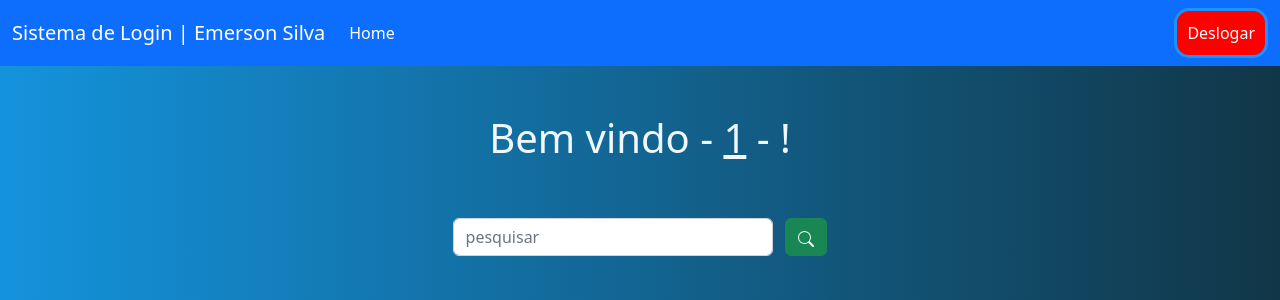
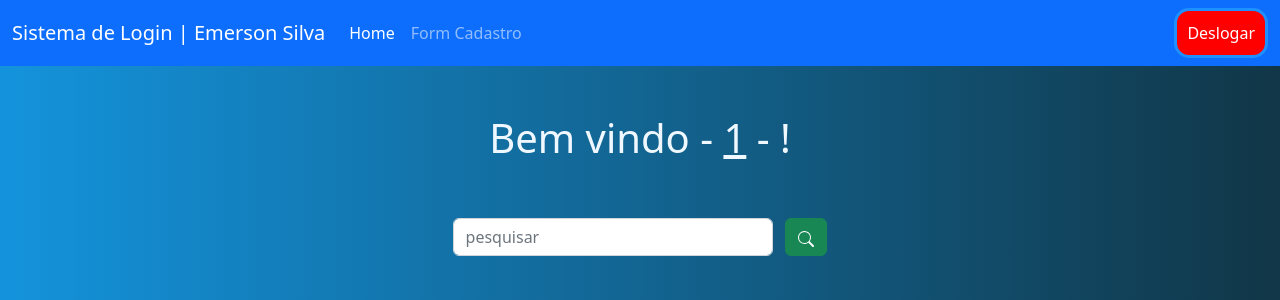
Before and after one commit to jowclides/login, a PHP site: page /sistema.php in a window 1280 px wide. Shown: the top 300 px of the page. Run offline with PHP 8.4, Linux system fonts and the light colour scheme; a user stored in the database is signed in; data comes from the database, SQL or seed files in the repository.

Commit message:
Atualizacao da pagina Sistema e seus Links

```diff
--- a/sistema.php
+++ b/sistema.php
@@ -33,8 +33,6 @@
         {
           $sql = "SELECT * FROM tbl_usuarios ORDER BY id DESC";
         }
-
-
 
         $result = $conexao->query($sql);
 
@@ -106,6 +104,9 @@
       <ul class="navbar-nav me-auto my-2 my-lg-0 navbar-nav-scroll" style="--bs-scroll-height: 100px;">
         <li class="nav-item">
           <a class="nav-link active" aria-current="page" href="#">Home</a>
+        </li>
+        <li class="nav-item">
+          <a class="nav-link" aria-current="page" href="formulario.php">Form Cadastro</a>
         </li>
         <!-- <li class="nav-item">
           <a class="nav-link" href="#">Link 1</a>
```
Also changed, not shown: img/SISTEMA_OLD.jpg (added).
